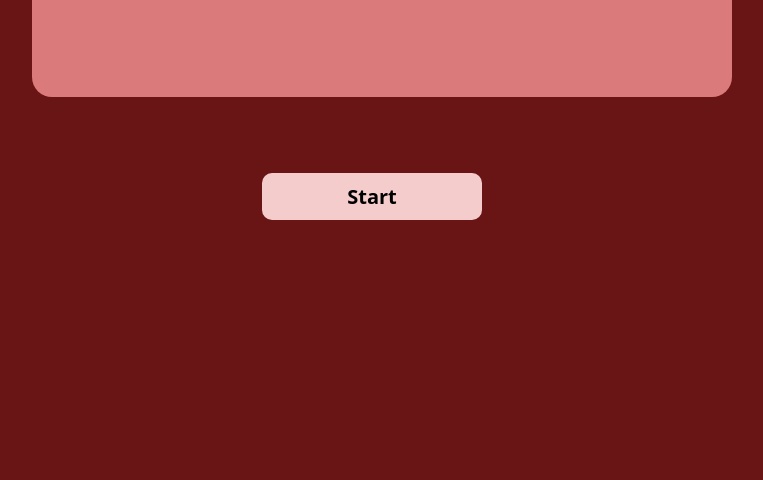
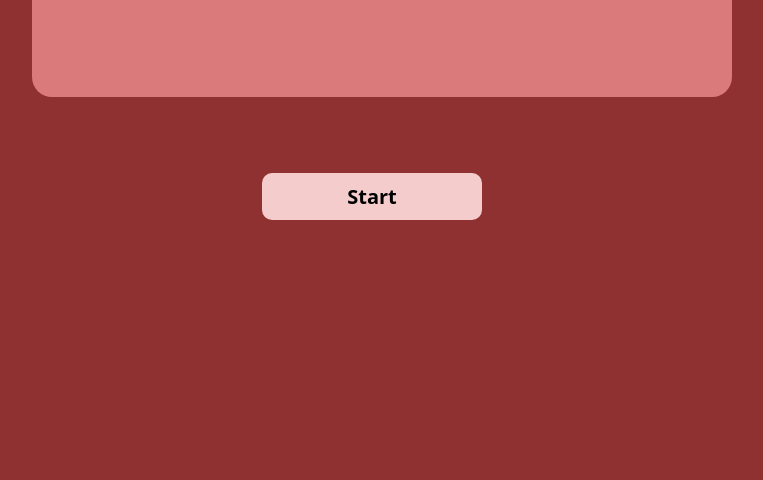
Before and after one commit to MatheusGomesPereira/Cronometer, a plain HTML site: page index.html in a window 1280 px wide. Shown: the part 340-820 px from the top of the page, without its empty margins (258-1021 px from the left). Drawn offline with Linux system fonts and the light colour scheme.

Commit message:
resoluçao

```diff
--- a/CronometerStyle.css
+++ b/CronometerStyle.css
@@ -6,7 +6,7 @@
 }
 body{
     height: 100vh;
-    background-color: rgb(106, 21, 21);
+    background-color: rgb(144, 49, 49);
 }
 h1{
     margin-top: 20px;
```
